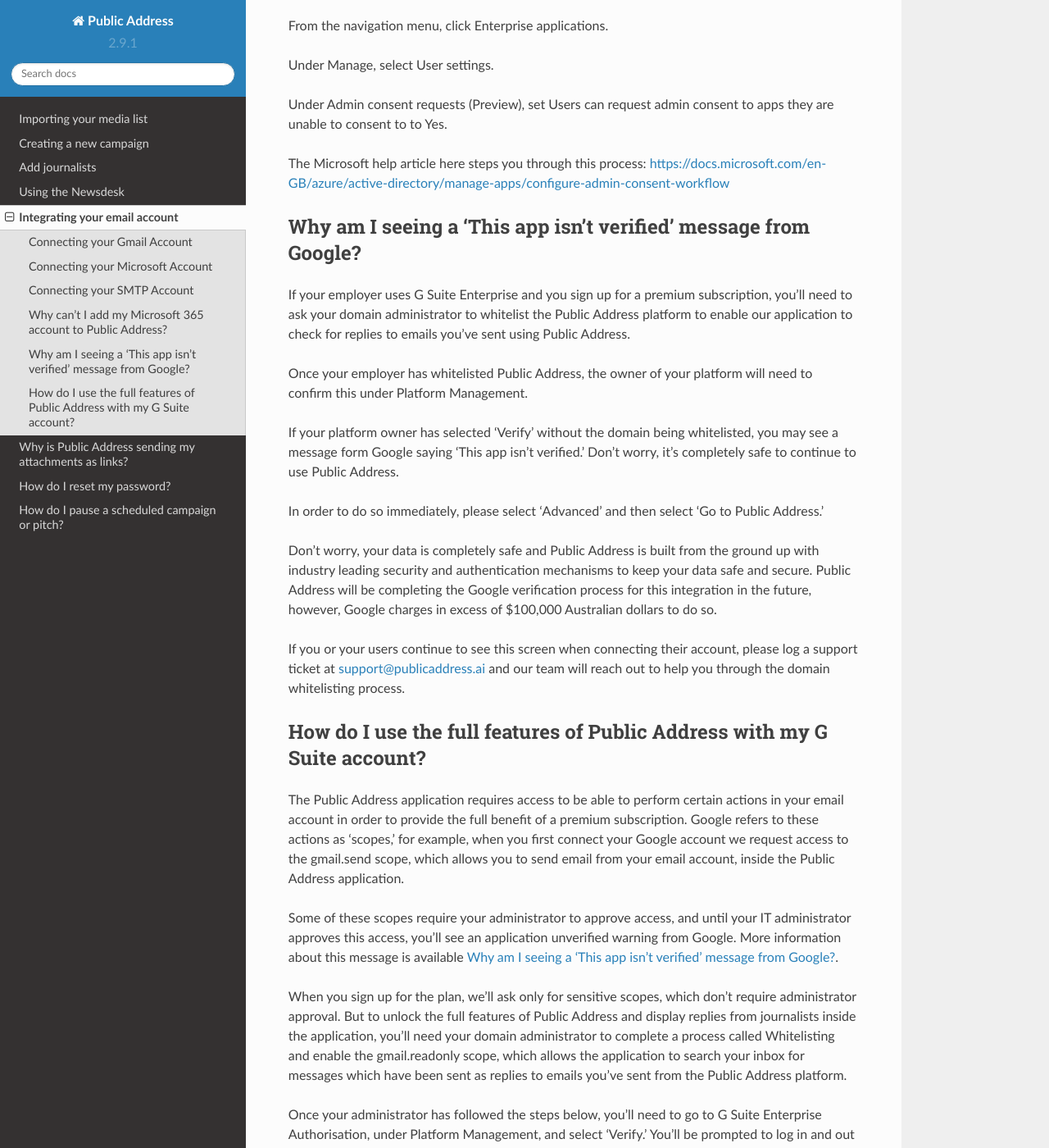
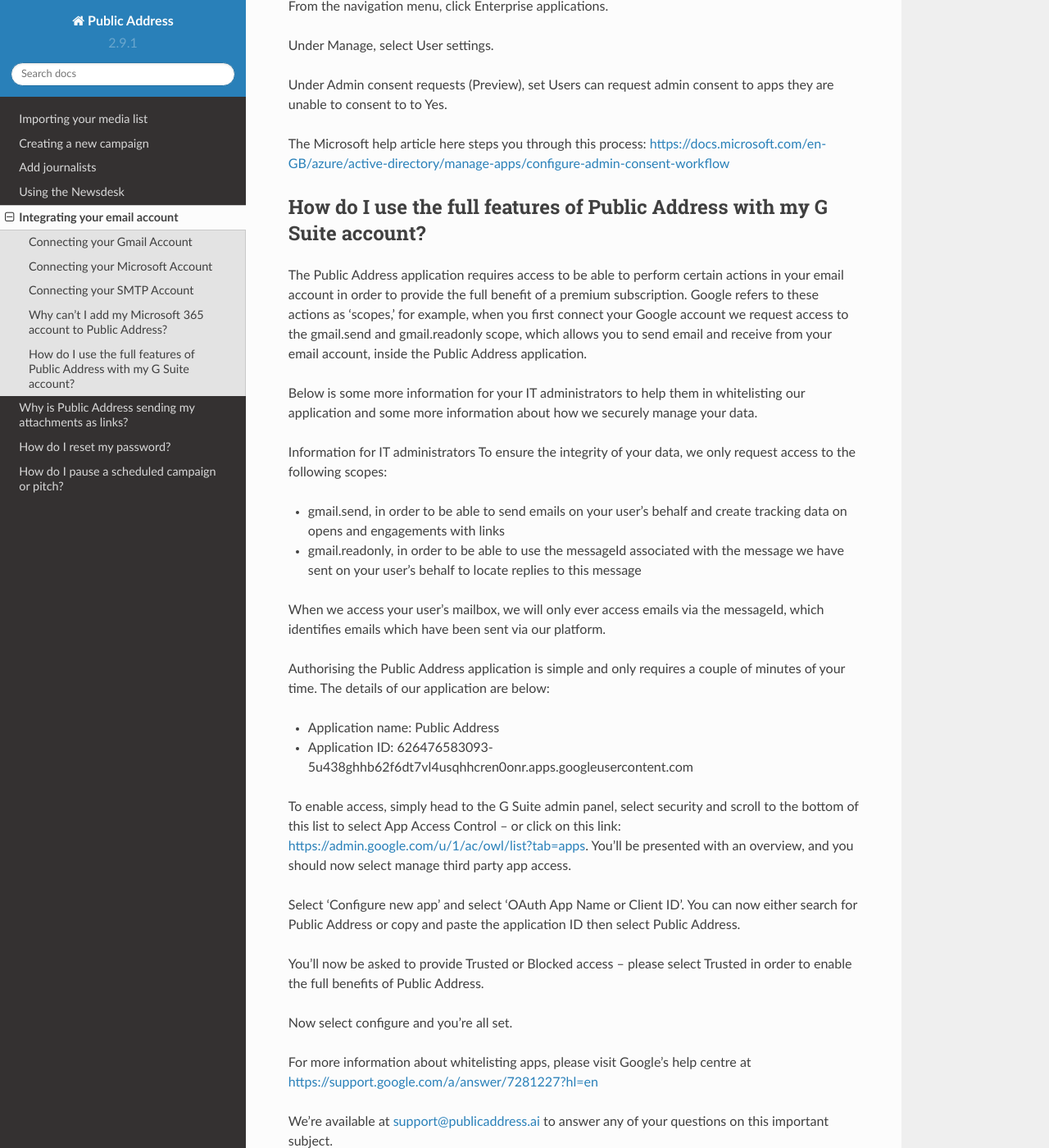
Before and after one commit to Public-Address/docs, a Sphinx documentation site: the page built from docs/source/integration.rst, in a window 1280 px wide and 1400 px high, scrolled down 5964 px. Shown: the whole window at 82% size. Built offline with Sphinx 7.4.7 and the Read the Docs theme 2.0.0, drawn with Linux system fonts in a browser that asks for light colours; some of the changed text lies outside the part shown.

Commit message:
removed this app is not verified

```diff
--- a/docs/source/integration.rst
+++ b/docs/source/integration.rst
@@ -15,7 +15,6 @@
 **Watch Outs/Common Issues**
 
 * `Why can’t I add my Microsoft 365 account to Public Address?`_
-* `Why am I seeing a ‘This app isn’t verified’ message from Google?`_
 * `How do I use the full features of Public Address with my G Suite account?`_
 
 .. _gmail:
@@ -140,37 +139,11 @@
 
 The Microsoft help article here steps you through this process: https://docs.microsoft.com/en-GB/azure/active-directory/manage-apps/configure-admin-consent-workflow
 
-
-.. _`Why am I seeing a ‘This app isn’t verified’ message from Google?`:
-
-Why am I seeing a ‘This app isn’t verified’ message from Google?
--------
-If your employer uses G Suite Enterprise and you sign up for a premium subscription, you’ll need to ask your domain administrator to whitelist the Public Address platform to enable our application to check for replies to emails you’ve sent using Public Address.
-
-Once your employer has whitelisted Public Address, the owner of your platform will need to confirm this under Platform Management.
-
-If your platform owner has selected ‘Verify’ without the domain being whitelisted, you may see a message form Google saying ‘This app isn’t verified.’ Don’t worry, it’s completely safe to continue to use Public Address.
-
-In order to do so immediately, please select ‘Advanced’ and then select ‘Go to Public Address.’
-
-Don’t worry, your data is completely safe and Public Address is built from the ground up with industry leading security and authentication mechanisms to keep your data safe and secure. Public Address will be completing the Google verification process for this integration in the future, however, Google charges in excess of $100,000 Australian dollars to do so.
-
-If you or your users continue to see this screen when connecting their account, please log a support ticket at support@publicaddress.ai and our team will reach out to help you through the domain whitelisting process.
-
-
 .. _`How do I use the full features of Public Address with my G Suite account?`:
 
 How do I use the full features of Public Address with my G Suite account?
 -------
-The Public Address application requires access to be able to perform certain actions in your email account in order to provide the full benefit of a premium subscription. Google refers to these actions as ‘scopes,’ for example, when you first connect your Google account we request access to the gmail.send scope, which allows you to send email from your email account, inside the Public Address application.
-
-Some of these scopes require your administrator to approve access, and until your IT administrator approves this access, you’ll see an application unverified warning from Google. More information about this message is available `Why am I seeing a ‘This app isn’t verified’ message from Google?`_.
-
-When you sign up for the plan, we’ll ask only for sensitive scopes, which don’t require administrator approval. But to unlock the full features of Public Address and display replies from journalists inside the application, you’ll need your domain administrator to complete a process called Whitelisting and enable the gmail.readonly scope, which allows the application to search your inbox for messages which have been sent as replies to emails you’ve sent from the Public Address platform.
-
-Once your administrator has followed the steps below, you’ll need to go to G Suite Enterprise Authorisation, under Platform Management, and select ‘Verify.’ You’ll be prompted to log in and out of your Google account on the Public Address platform.
-
-Depending on your browser, you may also need to clear your cookies associated with Public Address as Google’s OAuth process stores some of these settings in your cookies.
+The Public Address application requires access to be able to perform certain actions in your email account in order to provide the full benefit of a premium subscription. Google refers to these actions as ‘scopes,’ for example, when you first connect your Google account we request access to the gmail.send and gmail.readonly scope, which allows you to send email and receive from your email account, inside the Public Address application.
 
 Below is some more information for your IT administrators to help them in whitelisting our application and some more information about how we securely manage your data.
 
@@ -178,9 +151,9 @@
 To ensure the integrity of your data, we only request access to the following scopes:
 
 - gmail.send, in order to be able to send emails on your user’s behalf and create tracking data on opens and engagements with links
-- gmail.readonly, in order to be able to use the messageid associated with the message we have sent on your user’s behalf to locate replies to this message
+- gmail.readonly, in order to be able to use the messageId associated with the message we have sent on your user’s behalf to locate replies to this message
 
-When we access your user’s mailbox, we will only ever access emails via the messageid, which identifies emails which have been sent via our platform.
+When we access your user’s mailbox, we will only ever access emails via the messageId, which identifies emails which have been sent via our platform.
 
 Authorising the Public Address application is simple and only requires a couple of minutes of your time. The details of our application are below:
 
```
